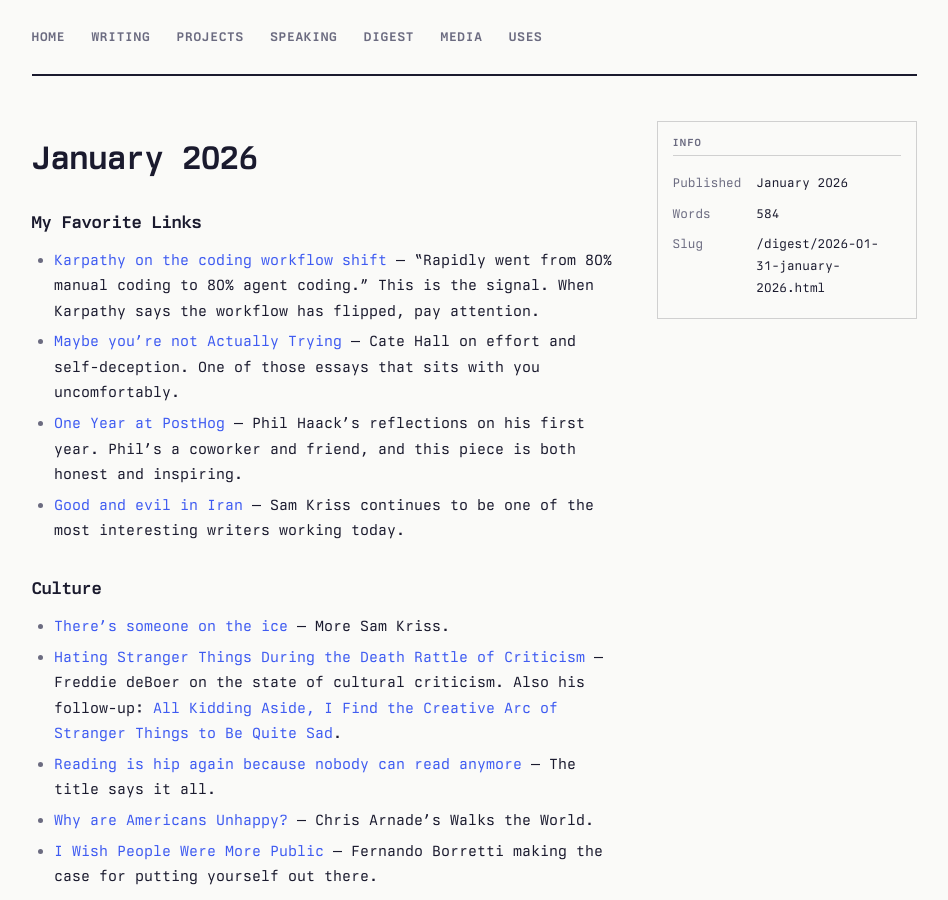
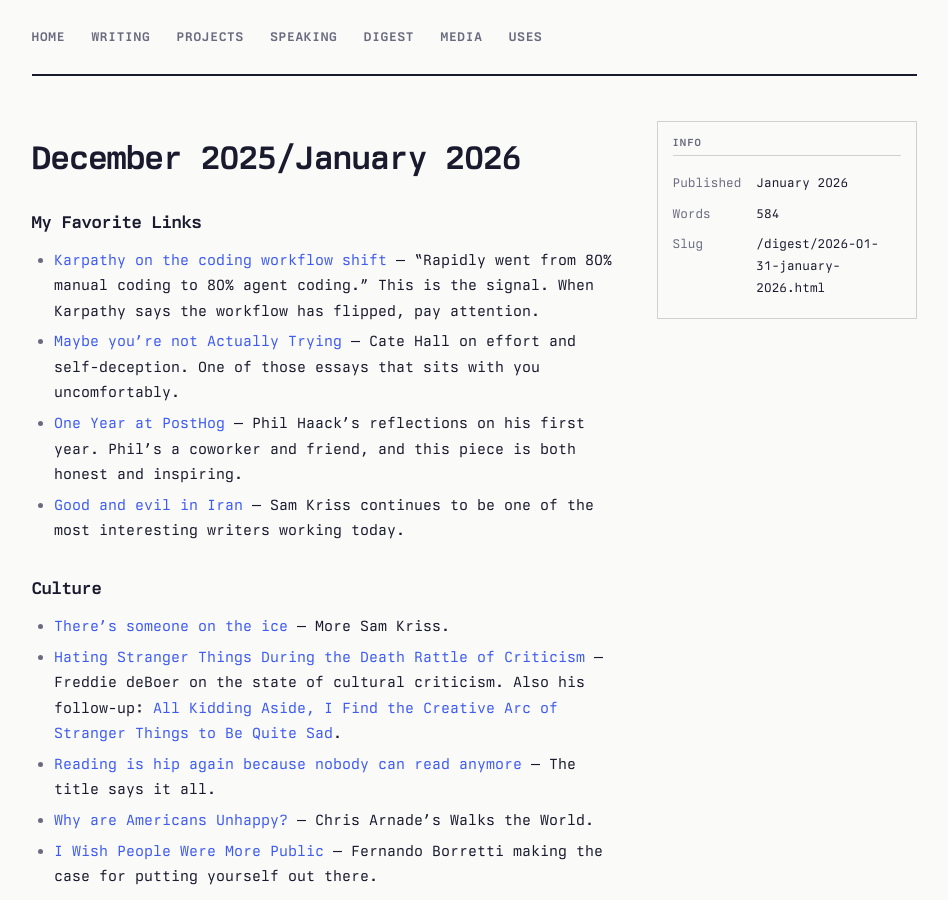
Before and after one commit to dmarticus/dmarticus.github.io, a Jekyll site: the page built from _digest/2026-01-31-january-2026.md, in a window 1280 px wide and 900 px high. Shown: the whole window, without its empty margins (166-1114 px from the left). Built offline with Jekyll 4.4.1, drawn with Linux system fonts in a browser that asks for light colours.

Commit message:
update title

```diff
--- a/_digest/2026-01-31-january-2026.md
+++ b/_digest/2026-01-31-january-2026.md
@@ -1,8 +1,8 @@
 ---
-title: "January 2026"
+title: "December 2025/January 2026"
 layout: post
 tags: ["AI", "agents", "essays", "writing", "product"]
-summary: "First digest of 2026!  This one covers two months of reading (December and January).  Lots of good essays this time around — Cate Hall on effort and self-deception, Sam Kriss on Iran, Phil Haack on his first year at PostHog.  On the tech side: agent coding is going mainstream, Steve Yegge is building multi-agent workspaces, and fireflies synchronize in ways that will blow your mind."
+summary: "First digest of 2026 after a long time off!  This one covers two months of reading (December and January).  Lots of good essays this time around — Cate Hall on effort and self-deception, Sam Kriss on Iran, Phil Haack on his first year at PostHog.  On the tech side: agent coding is going mainstream, Steve Yegge is building multi-agent workspaces, and fireflies synchronize in ways that will blow your mind."
 ---
 
 ### My Favorite Links
```
